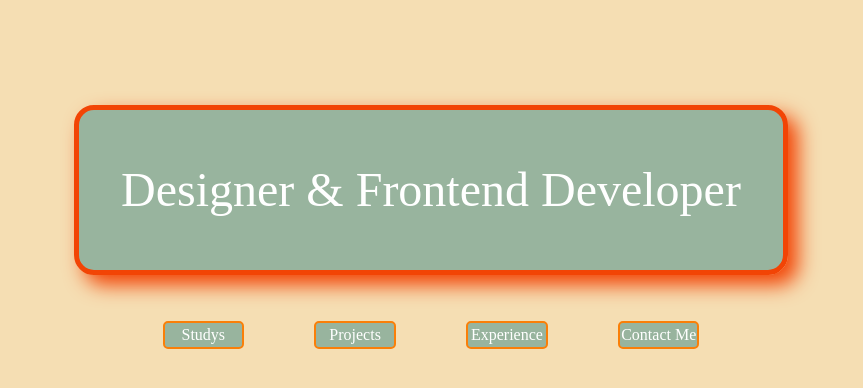
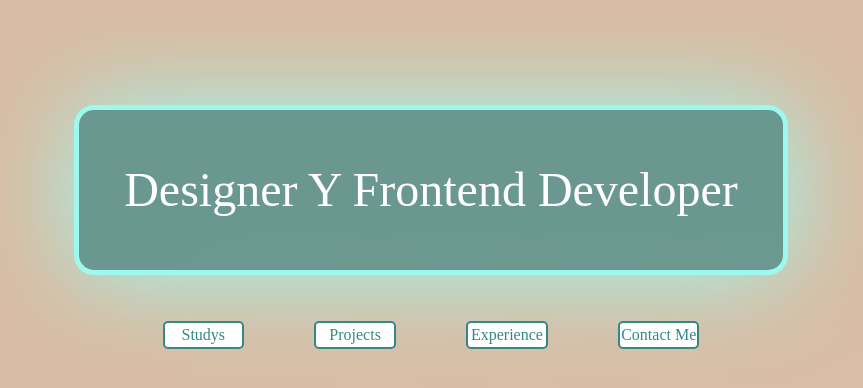
Before and after one commit to Czar272/Portafolio-Personal, a React (Vite) app in the folder Portafolio/: page / in a window 1280 px wide. Shown: the part 150-538 px from the top of the page, without its empty margins (209-1072 px from the left). Built offline with nearby package versions, Linux system fonts and the light colour scheme; a web font is replaced by a local one.

Commit message:
Eleccion de colores

```diff
--- a/Portafolio/src/App.css
+++ b/Portafolio/src/App.css
@@ -28,44 +28,79 @@
   flex-direction: column;
   width: 100dvw;
   height: 100dvh;
-  background-color: wheat;
+  position: absolute;
+  top: 0;
+  bottom: 0;
+  right: 0;
+  left: 0;
+  background-color: #D9BCA3;
   /* background-image: url(https://images.unsplash.com/photo-1487088678257-3a541e6e3922?q=80&w=1974&auto=format&fit=crop&ixlib=rb-4.0.3&ixid=M3wxMjA3fDB8MHxwaG90by1wYWdlfHx8fGVufDB8fHx8fA%3D%3D); */
-  background-position: center;
+  /* background-position: center;
   background-repeat: repeat;
-  background-size: cover;
+  background-size: cover; */
   justify-content: center;
   align-items: center;
-  overflow-y: scroll;
-  -ms-overflow-style: none;
-  scrollbar-width: none;
+  /* overflow-y: scroll; */
+  /* -ms-overflow-style: none;
+  scrollbar-width: none; */
 }
 
-.contenedor::-webkit-scrollbar {
+/* .contenedor::-webkit-scrollbar {
   display: none;
-}
+} */
 
-/* .header {
+.header {
   display: flex;
   width: 100%;
   height: 10%;
-  border: 1px solid black;
-  z-index: 1000;
-} */
+  position: absolute;
+  top: 0;
+  right: 0;
+  left: 0;
+  bottom: 0;
+}
 
+.leftHeader {
+  display: flex;
+  align-self: center;
+  justify-content: right;
+  height: 100%;
+  width: 50%;
+
+  /* border: 1px solid black; */
+}
+
+.rightHeader {
+  display: flex;
+  align-items: center;
+  justify-content: left;
+  height: 100%;
+  width: 50%;
+  /* border: 1px solid black; */
+}
+
+.content {
+  display: flex;
+  flex-direction: column;
+  width: 100%;
+  overflow-y: scroll;
+}
 .Title {
   display: flex;
   height: 20%;
   width: 55%;
-  background-color: #3488887b;
+  background-color: #348888aa;
   font-size: 300%;
   justify-content: center;
   align-items: center;
   color: white;
   text-align:center;
-  border: 5px solid #F24405;
+  border: 5px solid #9EF8EE;
   border-radius: 20px;
-  font-family: "Yasashii W01 Bold";
-  box-shadow: 10px 10px 20px #F24405;
+  font-family: "F36 days ago Thick BRK V1";
+  box-shadow: 1px 1px 100px #9EF8EE;
+  /* -webkit-text-stroke-width: 0.3px; */
+  /* -webkit-text-stroke-color: #FA7F08; */
 }
 
 .subtitles {
@@ -83,10 +118,11 @@
   width: 11%;
   height: 20%;
   margin: 5%;
-  background-color: #3488887b;
-  color: white;
-  border: 2px solid #FA7F08;
+  background-color: white;
+  color: #348888;
+  border: 2px solid #348888;
   border-radius: 5px;
+  box-shadow: 100px 100px 800px white;
   font-family: "F36 days ago Thick BRK V1";
   transition: 2s;
 }
--- a/Portafolio/src/App.jsx
+++ b/Portafolio/src/App.jsx
@@ -5,14 +5,19 @@ function App() {
   return (
     <>
       <div className="contenedor">
-        <div className="header"></div>
-        <div className="Title">Designer & Frontend Developer</div>
+        {/* <div className="header">
+          <div className="leftHeader"></div>
+          <div className="rightHeader"></div>
+        </div> */}
+        {/* <div className="content"> */}
+          <div className="Title">Designer Y Frontend Developer</div>
           <div className="subtitles">
             <div className="btn">Studys</div>
             <div className="btn">Projects</div>
             <div className="btn">Experience</div>
             <div className="btn">Contact Me</div>
           </div>
+        {/* </div> */}
       </div>
     </>
   )
```
Lines whose indentation alone changed are shown as unchanged.
